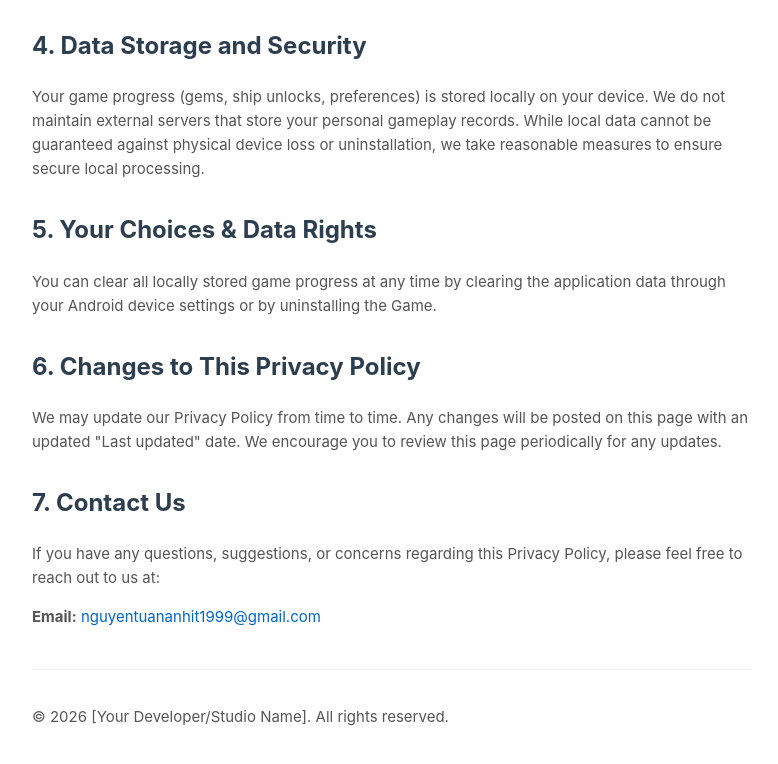
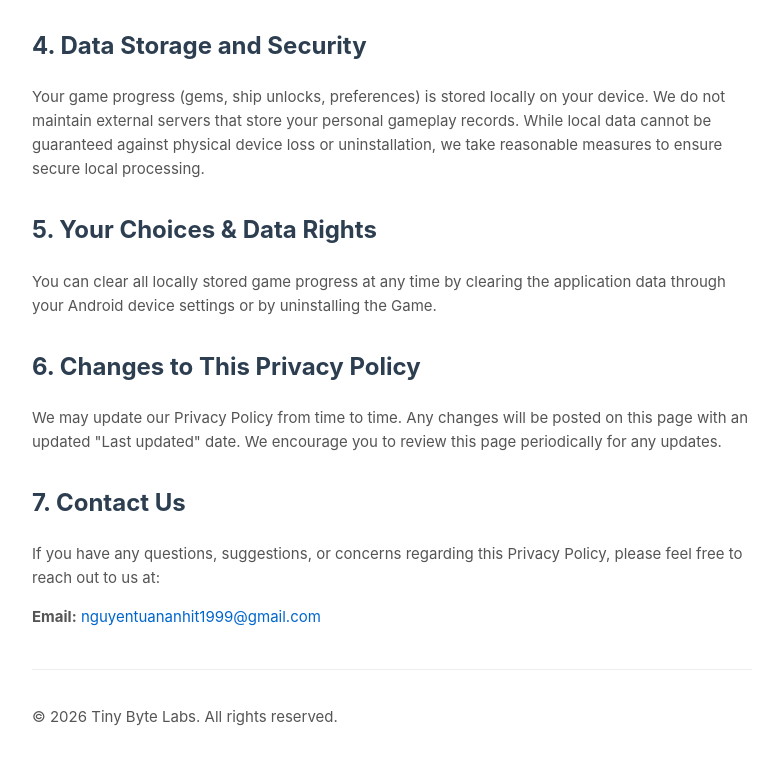
Before and after one commit to tuananhdeveloper/space_shooter_policy, a plain HTML site: page index.html in a window 1280 px wide. Shown: the part 961-1725 px from the top of the page, without its empty margins (248-1026 px from the left). Drawn offline with Linux system fonts and the light colour scheme.

Commit message:
Update copyright notice in footer

```diff
--- a/index.html
+++ b/index.html
@@ -90,7 +90,7 @@
         <p><strong>Email:</strong> <a href="mailto:nguyentuananhit1999@gmail.com">nguyentuananhit1999@gmail.com</a></p>
 
         <div class="footer">
-            <p>&copy; 2026 [Your Developer/Studio Name]. All rights reserved.</p>
+            <p>&copy; 2026 Tiny Byte Labs. All rights reserved.</p>
         </div>
     </div>
 </body>
```
